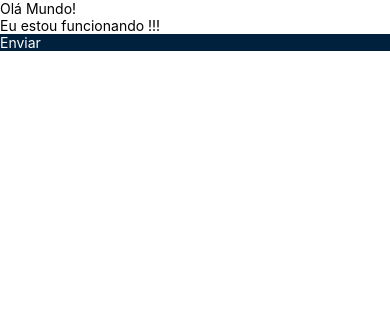
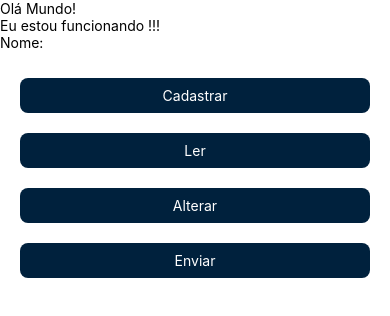
Before and after one commit to Will-firmino/vollmed, a React Native app: screen / in a window 390 px wide. Shown: the top 316 px of the page. Built offline with nearby package versions, Linux system fonts and the light colour scheme.

Commit message:
Versão do dia 27/08/2026

```diff
--- a/App.js
+++ b/App.js
@@ -1,23 +1,7 @@
 // Componente funcional que contem a porta de entrada do App
 
-import { View, Text, StyleSheet } from "react-native";
-import Button from "./src/App/components/Button";
+import LoginScreen from "./src/App/screens/LoginScreen";
 
 export default function App() {
-    return(
-        <View style={styles.container}>
-            <View style={styles.card}>
-                <Text style={styles.titulo}>Olá Mundo!</Text>
-                <Text style={styles.descricao}>Eu estou funcionando !!!</Text>
-            </View>
-            <Button/>
-        </View>
-    )
+    return <LoginScreen />
 }
-
-const styles = StyleSheet.create({
-    container:{},
-    card :{},
-    titulo:{},
-    descricao:{},
-})
--- a/src/App/components/Button.jsx
+++ b/src/App/components/Button.jsx
@@ -4,10 +4,10 @@ import { Pressable, Text, StyleSheet } from "react-native";
 const BG_BUTTON = '#00213D';
 const TEXT_PRIMARY = '#FFFFFF';
 
-export default function Button() {
+export default function Button({ textButton }) {
     return(
         <Pressable style={styles.button}>
-            <Text  style={styles.title}>Enviar</Text>
+            <Text  style={styles.title}>{ textButton  ? textButton : "Enviar" }</Text>
         </Pressable>
     )
 }
@@ -15,9 +15,16 @@ export default function Button() {
 const styles = StyleSheet.create({
     button: {
         backgroundColor: BG_BUTTON,
+        borderRadius: 8,
+        marginHorizontal: 20,
+        marginVertical: 10,
+
     },
     title: {
         color: TEXT_PRIMARY,
+        textAlign: "center",
+        marginVertical: 2,
+        paddingVertical: 7,
     }
 
 })
--- /dev/null
+++ b/src/App/components/LabeledInput.jsx
@@ -0,0 +1,11 @@
+import { TextInput } from "react-native";
+import { View, Text } from "react-native";
+
+export default function LabeledInput() {
+    return (
+        <View>
+            <Text>Nome:</Text>
+            <TextInput />
+        </View>
+    )
+}
--- /dev/null
+++ b/src/App/screens/LoginScreen.jsx
@@ -0,0 +1,29 @@
+// Componente de tela
+import { View, Text, StyleSheet } from "react-native";
+import Button from "../components/Button"
+import LabeledInput from "../components/LabeledInput";
+
+
+export default function LoginScreen() {
+  return (
+    <View style={styles.container}>
+      <View style={styles.card}>
+        <Text style={styles.titulo}>Olá Mundo!</Text>
+        <Text style={styles.descricao}>Eu estou funcionando !!!</Text>
+      </View>
+      <LabeledInput />
+      <Button textButton="Cadastrar"/>
+      <Button textButton="Ler"/>
+      <Button textButton="Alterar"/>
+      <Button />
+
+    </View>
+  );
+}
+
+const styles = StyleSheet.create({
+    container:{},
+    card :{},
+    titulo:{},
+    descricao:{},
+})
```
